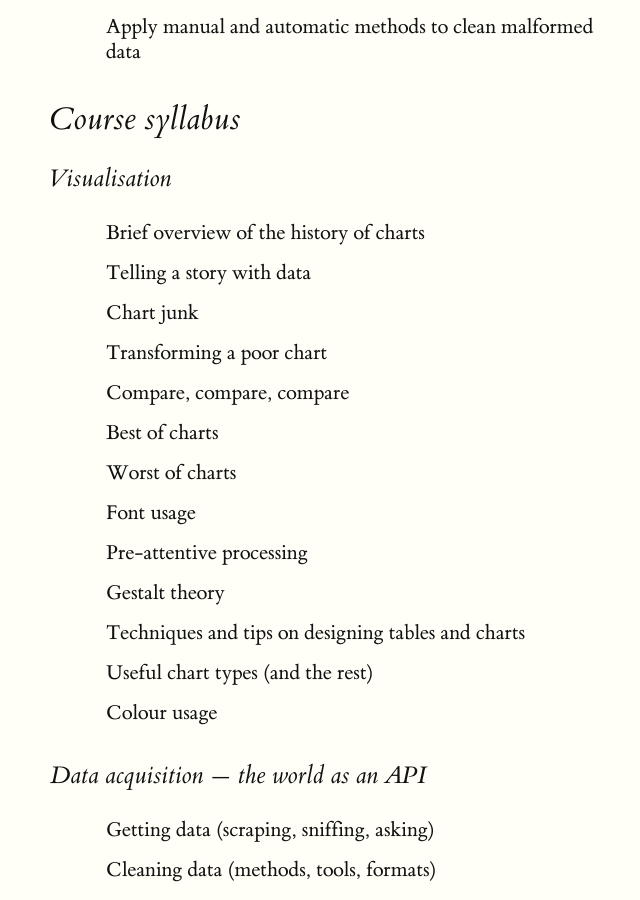
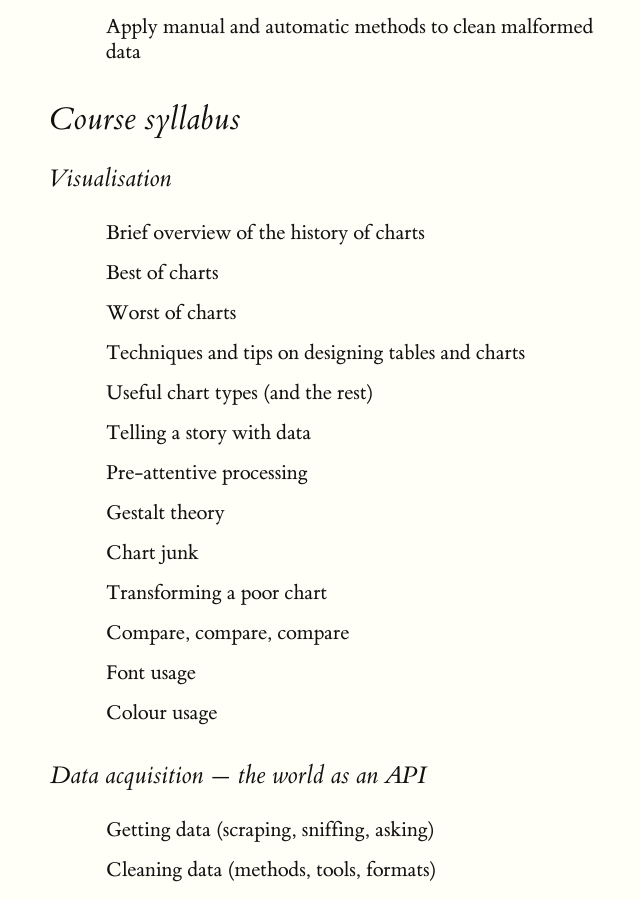
Before and after one commit to flother/data-acq-viz, a Jekyll site: the page built from index.md, in a window 1280 px wide and 900 px high, scrolled down 1485 px. Shown: the whole window, without its empty margins (110-750 px from the left). Built offline with Jekyll 4.4.1, drawn with Linux system fonts in a browser that asks for light colours.

Commit message:
Reorder visualisation syllabus

```diff
--- a/index.md
+++ b/index.md
@@ -45,17 +45,17 @@ These concepts are applied in a practical project where you will apply your new
 ### Visualisation
 
 * Brief overview of the history of charts
+* Best of charts
+* Worst of charts
+* Techniques and tips on designing tables and charts
+* Useful chart types (and the rest)
 * Telling a story with data
+* Pre-attentive processing
+* Gestalt theory
 * Chart junk
 * Transforming a poor chart
 * Compare, compare, compare
-* Best of charts
-* Worst of charts
 * Font usage
-* Pre-attentive processing
-* Gestalt theory
-* Techniques and tips on designing tables and charts
-* Useful chart types (and the rest)
 * Colour usage
 
 ### Data acquisition — the world as an API
```
